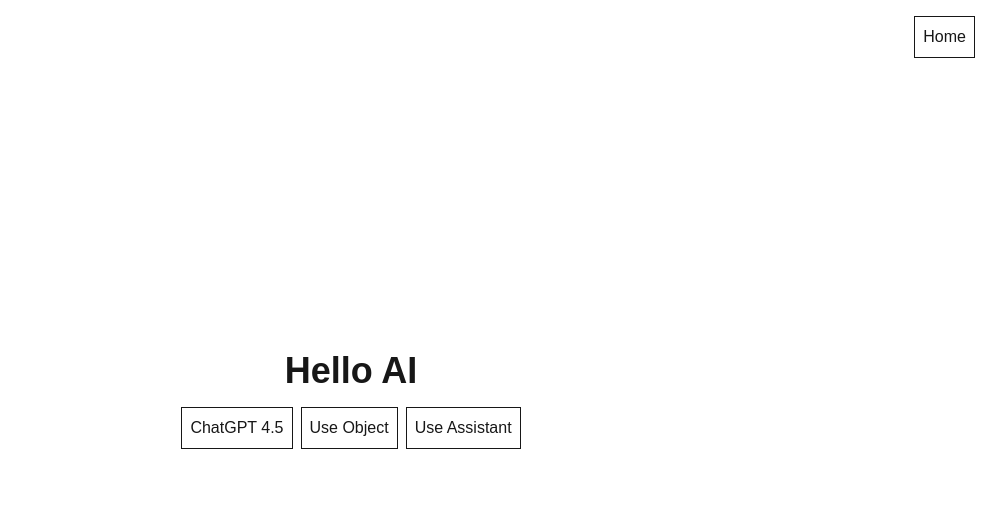
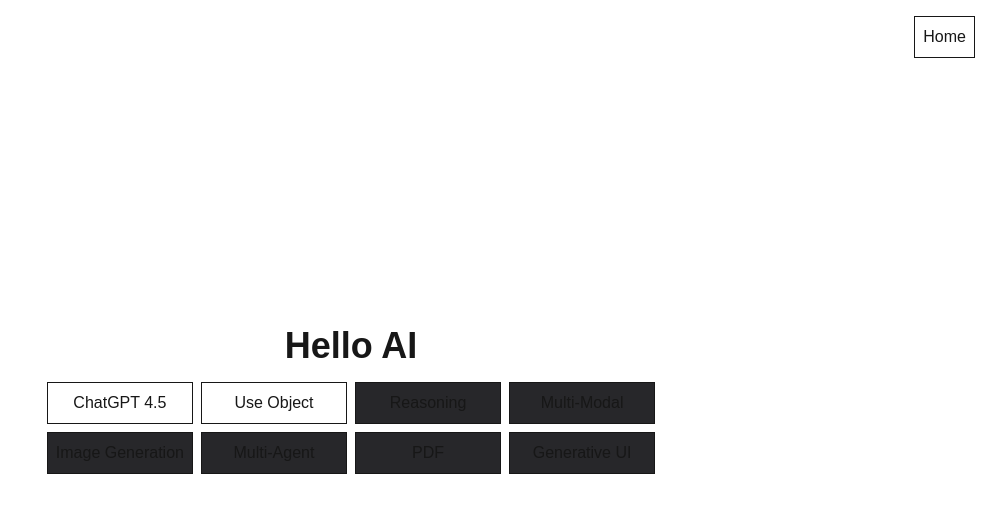
Before and after one commit to itkla/Buddy, a Next.js app: page / in a window 1280 px wide. Shown: the top 512 px of the page, without its empty margins (289-1280 px from the left). Built offline with nearby package versions, Linux system fonts and the light colour scheme.

Commit message:
top page layout

```diff
--- /dev/null
+++ b/src/app/api/reasoning/route.ts
@@ -0,0 +1,23 @@
+import { streamText, tool } from "ai";
+import { openai } from "@ai-sdk/openai";
+import { z } from "zod";
+// Allow responses up to 30 seconds
+export const maxDuration = 30;
+
+export async function POST(req: Request) {
+  const { messages } = await req.json();
+
+  const result = streamText({
+    model: openai("o3-mini"),
+    messages,
+    providerOptions: {
+      openai: {
+        reasoningEffort: "low",
+      },
+    },
+  });
+
+  return result.toDataStreamResponse({
+    sendReasoning: true,
+  });
+}
--- a/src/app/page.tsx
+++ b/src/app/page.tsx
@@ -1,13 +1,62 @@
 import Link from "next/link";
+
+const featureList: {
+  name: string;
+  href: string;
+  status: "coming soon" | "in progress" | "done";
+}[] = [
+  {
+    name: "ChatGPT 4.5",
+    href: "/chatgpt",
+    status: "done",
+  },
+  {
+    name: "Use Object",
+    href: "/useObject",
+    status: "done",
+  },
+  {
+    name: "Reasoning",
+    href: "/reasoning",
+    status: "in progress",
+  },
+  {
+    name: "Multi-Modal",
+    href: "/multiModal",
+    status: "coming soon",
+  },
+  {
+    name: "Image Generation",
+    href: "/image",
+    status: "coming soon",
+  },
+  {
+    name: "Multi-Agent",
+    href: "/multiAgent",
+    status: "coming soon",
+  },
+  {
+    name: "PDF",
+    href: "/pdf",
+    status: "coming soon",
+  },
+  {
+    name: "Generative UI",
+    href: "/generativeUI",
+    status: "coming soon",
+  },
+];
 
 export default function Home() {
   return (
     <div className="flex flex-col items-center justify-center h-screen w-screen">
       <h1 className="text-4xl font-bold mb-4">Hello AI</h1>
-      <div className="flex items-center justify-center gap-2 *:border *:p-2 *:hover:bg-zinc-700">
-        <Link href="/chatgpt">ChatGPT 4.5</Link>
-        <Link href="/useObject">Use Object</Link>
-        <Link href="/useAssistant">Use Assistant</Link>
+      <div className="grid grid-cols-2 md:grid-cols-4 items-center justify-center gap-2">
+        {featureList.map((feature) => (
+          <Link href={feature.href} key={feature.name} title={feature.status} className={`border p-2 text-center hover:bg-zinc-700 ${feature.status === "done" ? "" : "bg-zinc-800"}`}>
+            {feature.name}
+          </Link>
+        ))}
       </div>
     </div>
   );
--- a/src/app/reasoning/page.tsx
+++ b/src/app/reasoning/page.tsx
@@ -4,20 +4,13 @@
 import SectionTitle from '@/components/layout/SectionTitle';
 import { Trash2, Pencil, RotateCcw } from 'lucide-react';
 
-const title = "ChatGPT 4.5";
-const description = "ChatGPT 4.5 is a powerful AI model that can be used to generate text, images, and other content. ChatGPT 4.5 doesn't support model: openai.response() yet.";
+const title = "Reasoning";
+const description = "Some models support reasoning tokens. These tokens are typically sent before the message content. You can forward them to the client with the sendReasoning option.";
 
 export default function Page() {
-  // messages: array of messages
-  // setMessages: function to reset messages
-  // status: string
-  // stop: function to stop the chat
-  // reload: function to regenerate the chat
-  // input: string
-  // handleInputChange: function to handle input change
-  // handleSubmit: function to handle submit
-  // error: error
-  const { messages, setMessages, status, input, stop, reload, handleInputChange, handleSubmit, error } = useChat();
+  const { messages, setMessages, status, input, stop, reload, handleInputChange, handleSubmit, error } = useChat({
+    api: '/api/reasoning',
+  });
 
   const handleEdit = (id: string) => {
     setMessages(messages.map(message => message.id === id ? { ...message, content: input } : message));
@@ -55,9 +48,20 @@
                     {message.role === 'user' ? 'Me > ' : 'AI > '}
                   </span>
 
+
                   <span className='text-justify leading-relaxed'>
                     {message.content}
                   </span>
+
+                  {/* parts of the message */}
+                  <div className='text-indigo-800 text-sm'>
+                    {message.parts.map((part, index) => {
+                      if (part.type === 'reasoning') {
+                        return <pre key={index}>{part.details.map(detail => detail.type === 'text' ? detail.text : '<redacted>')}</pre>;
+                      }
+                      return <pre key={index}>{JSON.stringify(part, null, 2)}</pre>;
+                    })}
+                  </div>
 
                   {message.role === 'assistant' && status === 'ready' ? (
                     <span className='text-zinc-700 animate-pulse animate-duration-200'> _</span>
```
Also changed, not shown: 1 other file (tests, documents, lock files or other folders).
